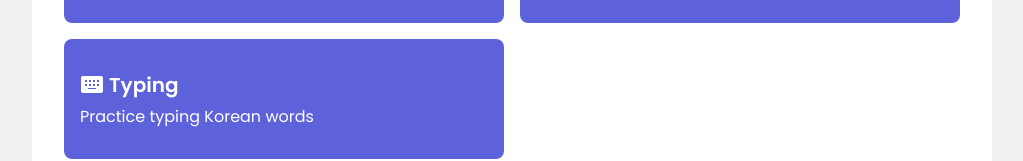
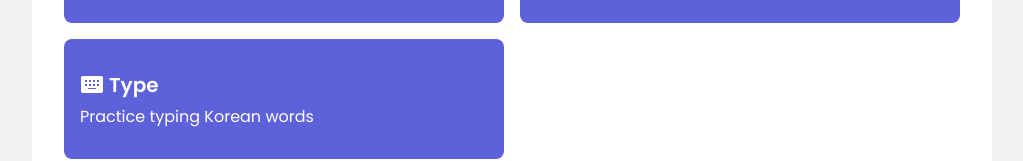
Before and after one commit to DanielHearn/korean-handbook, a Vue app: page / in a window 1280 px wide. Shown: the part 471-632 px from the top of the page, without its empty margins (128-1151 px from the left). Built offline with nearby package versions, Linux system fonts and the light colour scheme.

Commit message:
Change name of typing tab to type

```diff
--- a/src/static/utilities.js
+++ b/src/static/utilities.js
@@ -50,7 +50,7 @@ export const generateTabs = (mobile = false, id = 'conjunctions') => {
       description: 'Spell Korean words',
     },
     {
-      name: 'Typing',
+      name: 'Type',
       slug: 'typing',
       url: `/content/${id}/typing`,
       icon: 'keyboard_alt',
```
